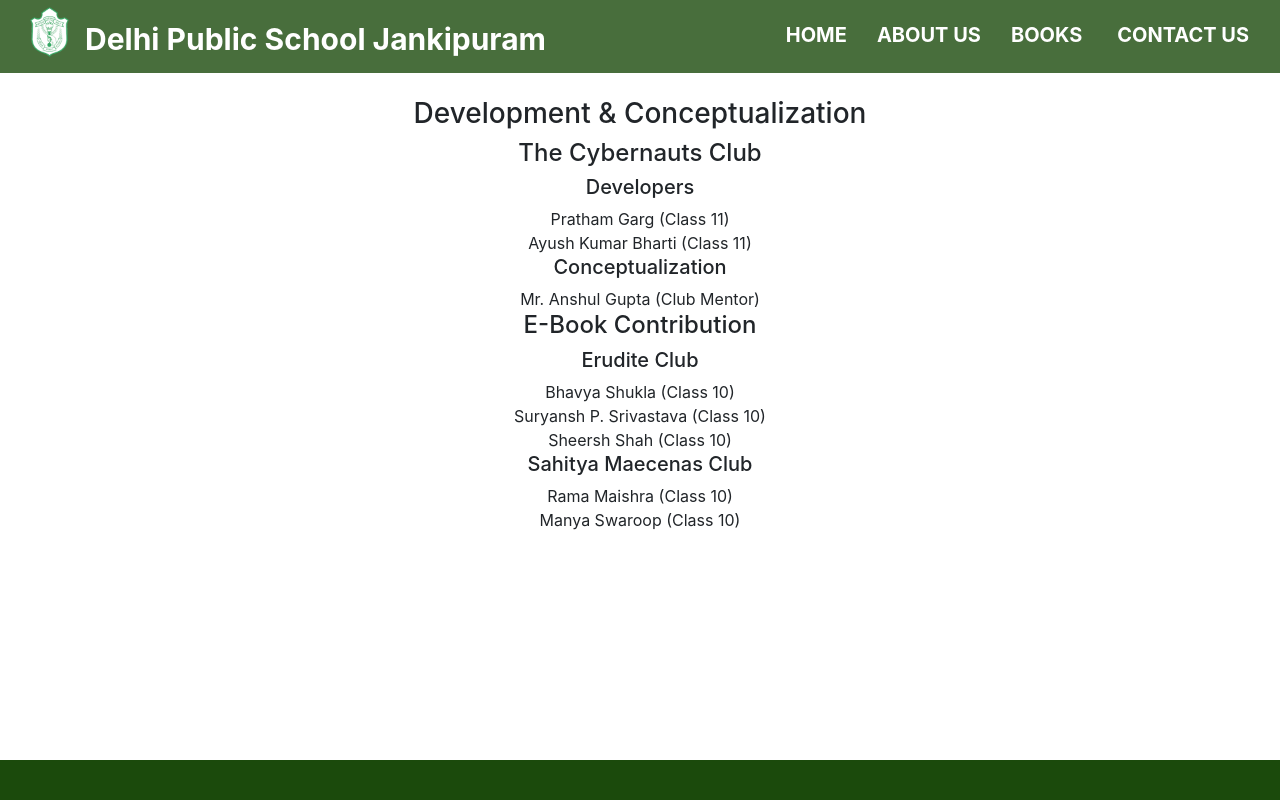
After one commit to thepratham/dpsjkp, a PHP site: page /credits.html in a window 1280 px wide. The commit adds this page. Run offline with PHP 8.4, Linux system fonts and the light colour scheme.

Commit message:
Uploaded

```diff
--- /dev/null
+++ b/credits.html
@@ -0,0 +1,97 @@
+<!DOCTYPE html>
+<html lang="en">
+<head>
+	<meta charset="UTF-8">
+	<meta name="viewport" content="width=device-width, initial-scale=1.0">
+	<title>Document</title>
+
+	<link rel="stylesheet" href="css/bootstrap.css">
+	<link rel="stylesheet" href="css/style.css">
+	<link rel="stylesheet" href="css/contact.css">
+
+	<script src="js/jquery.js"></script>
+	<script src="js/script.js"></script>
+
+	<style type="text/css">
+		.credits-con{
+			text-align: center;
+		}
+		.footer{
+			position: absolute;
+			bottom: 0;
+		}
+	</style>
+</head>
+<body>
+	<header id="f_contact_header">
+
+		<div class="top-con">
+
+			<div class="top-bar">
+
+				<div class="top-left">
+					<img src="img/dps.png" alt="DPS logo">
+					<span>Delhi Public School Jankipuram</span>
+				</div>
+				<div class="top-right">
+
+					<div class="top-nav nav">
+
+						<nav class="navbar">
+							<a href="index.html"><div class="nav-item nav-item1">HOME</div></a>
+							<a href="index.html#about"><div class="nav-item nav-item2">ABOUT US</div></a>
+							<a href="index.html#books"><div class="nav-item nav-item3">BOOKS</div></a>
+							<a href="contact.html"><div class="nav-item nav-item4">CONTACT US</div></a>
+						</nav>
+
+					</div>
+
+				</div>
+
+			</div>
+
+		</div>
+
+	</header>
+
+	<header id="m_header">
+		<div class="top-con">
+			<div class="nav-header">
+
+			</div>
+			<img src="img/dps.png" alt="">
+			<h5>Delhi Public School<br>Jankipuram</h5>
+		</div>
+	</header>
+
+	<div class="credits-con">
+		<br>
+		<h3>Development & Conceptualization</h3>
+
+		<h4>The Cybernauts Club</h4>
+		<h5>Developers</h5>
+		Pratham Garg (Class 11)<br>
+		Ayush Kumar Bharti (Class 11)
+		<h5>Conceptualization</h5>
+		Mr. Anshul Gupta (Club Mentor)
+
+		<h4>E-Book Contribution</h2>
+
+		<h5>Erudite Club</h5>
+		Bhavya Shukla (Class 10)<br>
+		Suryansh P. Srivastava (Class 10)<br>
+		Sheersh Shah (Class 10)
+
+		<br>
+
+		<h5>Sahitya Maecenas Club</h5>
+		Rama Maishra (Class 10)<br>
+		Manya Swaroop (Class 10)
+	</div>
+
+	<footer class="footer">
+
+	</footer>
+
+</body>
+</html>
--- a/css/contact.css
+++ b/css/contact.css
@@ -1,3 +1,4 @@
+
 header#f_contact_header{
 	width: 100%;
 	height: 73px;
@@ -109,7 +110,7 @@
 }
 
 .main-text p a{
-	color: black;
+	color: var(--theme);
 }
 
 .main-text p a:hover{
--- a/sendmail.php
+++ b/sendmail.php
@@ -10,7 +10,7 @@
 	$msg = wordwrap($msg,70);
 
 	// send email
-	mail("prathamgarg2010@gmail.com","Digital Library - Feedback",$msg);
+	mail("myprakhar96@gmail.com","Digital Library - Feedback",$msg, "From: prathamgarg2010@gmail.com");
 }
 
 ?>
```
Also changed, not shown: contact.html (+19 -5 lines), index.html (+3 -5 lines).
